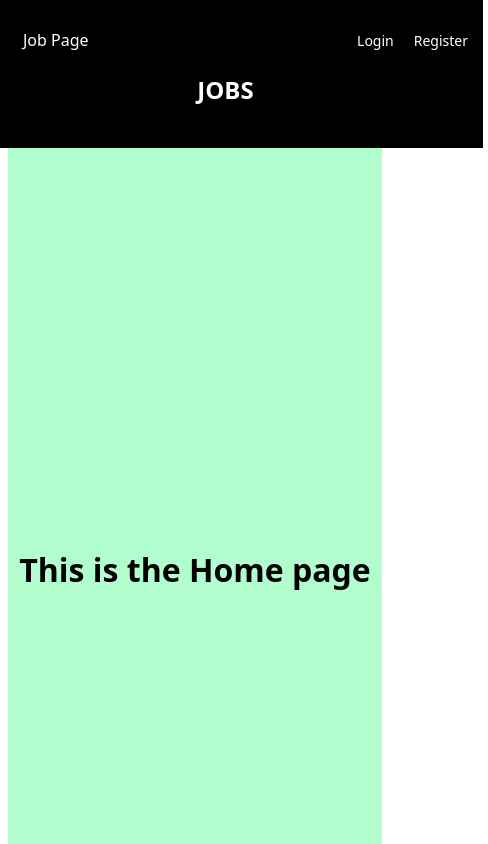
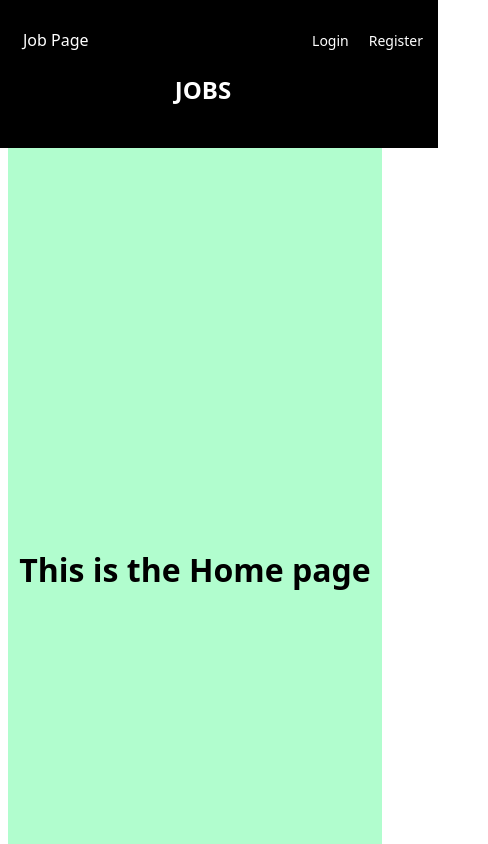
Before and after one commit to Maurrreenn/JobsPortal, a React (Vite) app in the folder job-portal/: page / in a window 390 px wide. Shown: the top 844 px of the page, 488 px wide, since content can reach past the window. Built offline with nearby package versions, Linux system fonts and the light colour scheme.

Commit message:
up date to header component

```diff
--- a/job-portal/src/Components/Header.css
+++ b/job-portal/src/Components/Header.css
@@ -84,7 +84,7 @@
 
 @media (max-width: 768px) {
   .pagenav {
-    width: 395px;
+    width: 350px;
     padding-top: 30px;
     padding-bottom: 20px;
     margin-top: -10px;
```
